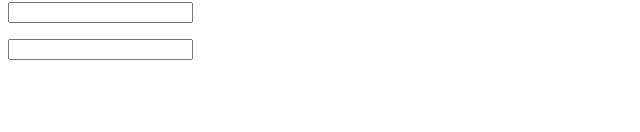
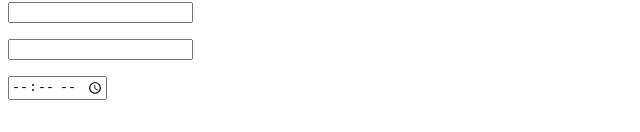
Before and after one commit to YAPP-Github/20th-ALL-Rounder-Team-1-Web, a React app: page / in a window 1280 px wide. Shown: the part 226-358 px from the top of the page, without its empty margins (0-640 px from the left). Built offline with nearby package versions, Linux system fonts and the light colour scheme.

Commit message:
:sparkles: 시간 Input 추가

```diff
--- a/src/App.tsx
+++ b/src/App.tsx
@@ -12,6 +12,7 @@ const App = () => {
       <Input type="password" setCurrentPassword={setCurrentPassword} />
       <Input type="retypedPassword" typedPassword={currentPassword} />
       <Input type="planTitle" />
+      <Input type="time" />
     </div>
   );
 };
--- a/src/components/common/Input.tsx
+++ b/src/components/common/Input.tsx
@@ -1,6 +1,13 @@
 import { Dispatch, SetStateAction, useEffect, useState } from 'react';
 
-type InputType = 'email' | 'authNumber' | 'nickName' | 'password' | 'retypedPassword' | 'planTitle';
+type InputType =
+  | 'email'
+  | 'authNumber'
+  | 'nickName'
+  | 'password'
+  | 'retypedPassword'
+  | 'planTitle'
+  | 'time';
 
 interface IProps {
   type: InputType;
@@ -24,6 +31,7 @@ export const Input = ({
     password: '',
     retypedPassword: '',
     planTitle: '',
+    time: '',
   });
   const [message, setMessage] = useState({
     email: '',
@@ -32,6 +40,7 @@ export const Input = ({
     password: '',
     retypedPassword: '',
     planTitle: '',
+    time: '',
   });
 
   const checkEmail = () => {
@@ -123,6 +132,10 @@ export const Input = ({
       return setMessage({ ...message, planTitle: '일정명은 최대 10자 입니다.' });
     }
     return setMessage({ ...message, planTitle: '' });
+  };
+
+  const checkTime = () => {
+    const currentInput = inputValue['time'];
   };
 
   const checkInput = () => {
@@ -229,6 +242,18 @@ export const Input = ({
           <p>{message['planTitle']}</p>
         </>
       )}
+      {type === 'time' && (
+        <>
+          <input
+            onChange={(event) => onChange('time', event)}
+            type="time"
+            name="time"
+            id="time"
+            maxLength={4}
+          />
+          <p>{message['time']}</p>
+        </>
+      )}
     </>
   );
 };
```
